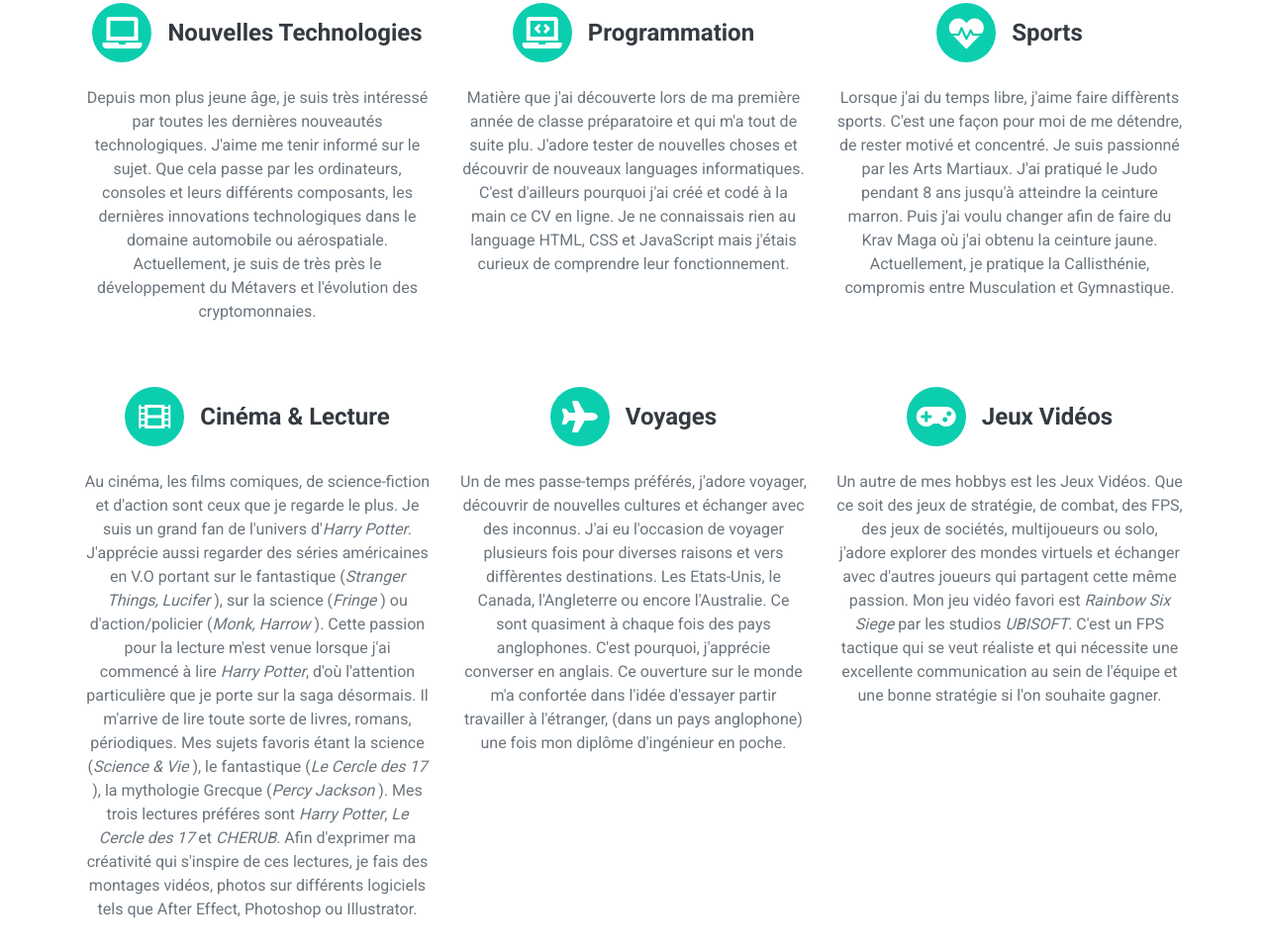
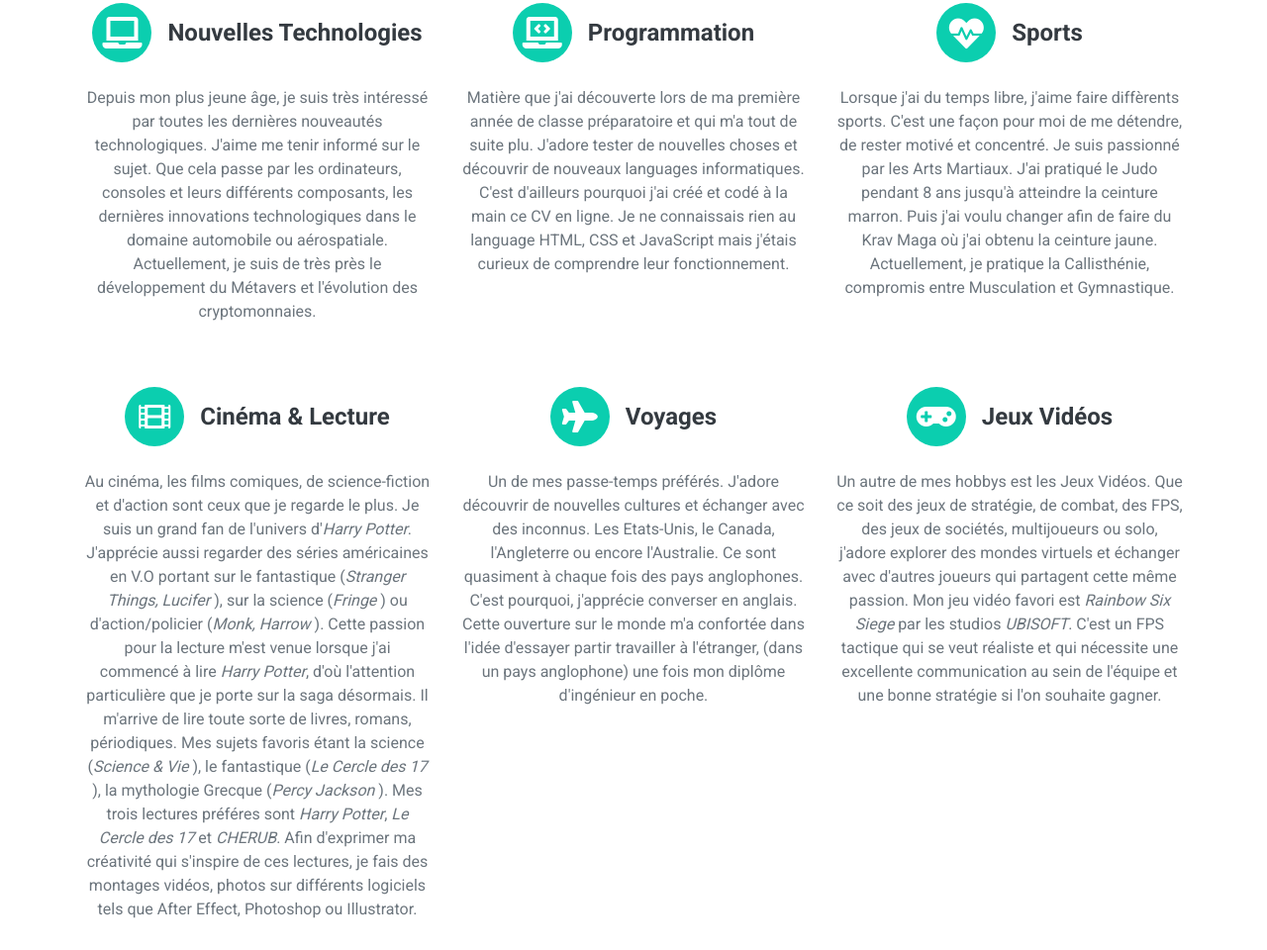
Before and after one commit to Skorthis/skorthis.github.io, a plain HTML site: page index.html in a window 1280 px wide. Shown: the part 3913-4873 px from the top of the page at 99% size. Drawn offline with nearby package versions, Linux system fonts and the light colour scheme.

Commit message:
correction orthographique

```diff
--- a/index.html
+++ b/index.html
@@ -198,7 +198,7 @@
                             <h5 class="font-weight-bold mb-1">Nombreux Voyages</h5>
                             <p class="mb-2"><strong>Amérique du Nord, Angleterre, Australie</strong></p>
                             <p>
-                                J'ai eu l'occasion de voyager de nombreuses fois dans diffèrents pays. Ma famille et moi, partont régulièrement
+                                J'ai eu l'occasion de voyager à de nombreuses reprises dans différents pays. Ma famille et moi, partont régulièrement
                                 en voyage en Amérique du Nord (Etats-Unis & Canada) durant les vacances d'été pour une durée moyenne de trois semaines.
                                 Au cours de ma scolarité, avec la section Européenne, j'ai effectué deux voyages. Le premier en classe de 4<sup>ème</sup>
                                 était un échange de deux semaines aux Etats-Unis, dans le Michigan plus précisement. J'ai suivi des cours sur place dans le
@@ -401,10 +401,10 @@
                         <h4 class="font-weight-bold m-0">Voyages</h4>
                     </div>
                     <p>
-                        Un de mes passe-temps préférés, j'adore voyager, découvrir de nouvelles cultures et échanger avec des inconnus.
-                        J'ai eu l'occasion de voyager plusieurs fois pour diverses raisons et vers diffèrentes destinations. Les Etats-Unis,
+                        Un de mes passe-temps préférés. J'adore découvrir de nouvelles cultures et échanger avec des inconnus.
+                        Les Etats-Unis,
                         le Canada, l'Angleterre ou encore l'Australie. Ce sont quasiment à chaque fois des pays anglophones. C'est pourquoi,
-                        j'apprécie converser en anglais. Ce ouverture sur le monde m'a confortée dans l'idée d'essayer partir travailler à l'étranger,
+                        j'apprécie converser en anglais. Cette ouverture sur le monde m'a confortée dans l'idée d'essayer partir travailler à l'étranger,
                         (dans un pays anglophone) une fois mon diplôme d'ingénieur en poche.
                     </p>
                     <!-- <a class="border-bottom border-primary text-decoration-none" href="">Read More</a> -->
@@ -674,7 +674,7 @@
                 <a class="text-white" href="#">Help</a>
             </div> -->
             <p class="m-0">&copy; <a class="text-white font-weight-bold" href="#">Mathis LASSON</a>.
-                Tous droits réservés. Designed by <a class="text-white font-weight-bold" href="https://htmlcodex.com">Mathis LASSON</a>
+                Tous droits réservés. Designed by <a class="text-white font-weight-bold" href="#">Mathis LASSON</a>
                 <a><br>(D'après un modèle de <i> HTML Codex</i> )</a>
             </p>
         </div>
```
